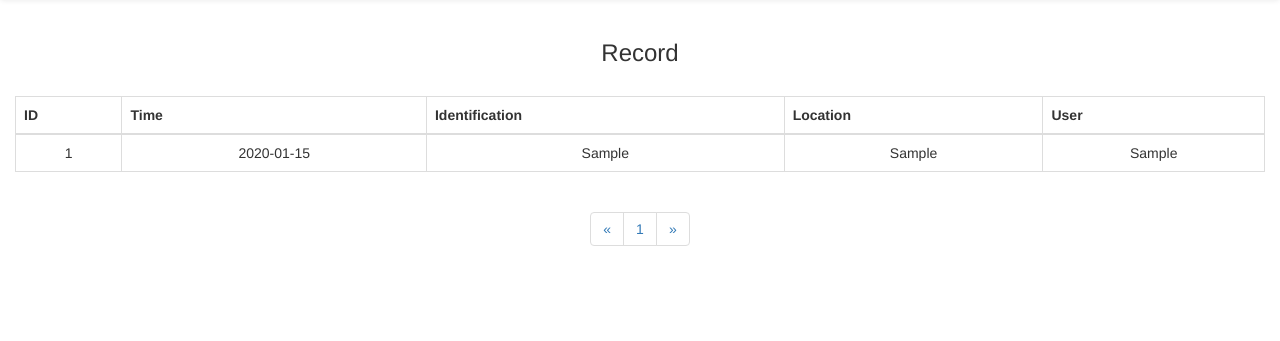
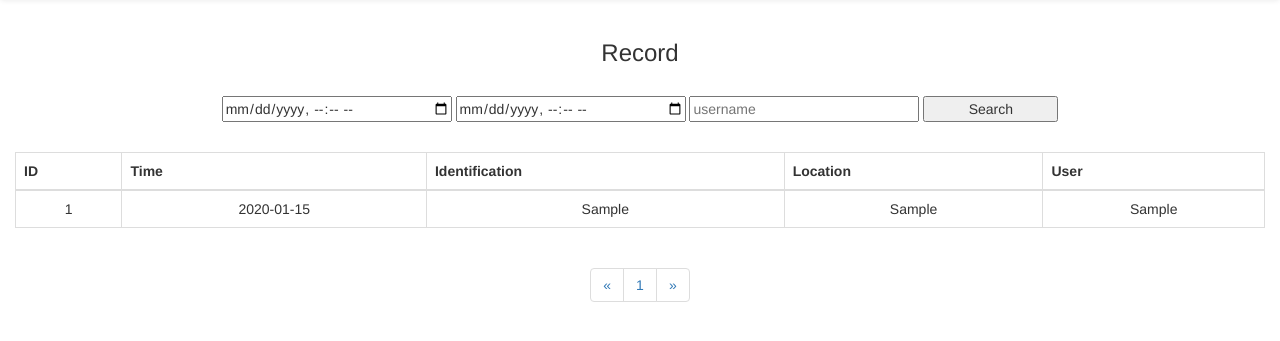
Before and after one commit to zard0214/bird_sightings, a Node server app: page /record in a window 1280 px wide. Shown: the part 82-423 px from the top of the page. Run offline with Node 20, Linux system fonts and the light colour scheme; tables that the repository leaves empty hold one stand-in row (values such as "Sample post"); some libraries are stand-ins or nearby versions.

Commit message:
search area

```diff
--- a/views/index.ejs
+++ b/views/index.ejs
@@ -10,7 +10,17 @@
     <h3><%= title %></h3><br>
 <!--    <div class="row">-->
 <!--    </div>-->
-    <table class="table table-bordered">
+    <div class="container">
+        <div class="search-container">
+            <form action="/record" method="GET">
+                <input style="width: 230px" type="datetime-local" name="startTime" id="startTime" >
+                <input style="width: 230px" type="datetime-local" name="endTime" id="endTime">
+                <input style="width: 230px" type="text" name="Witnesses" id="Witnesses" placeholder="username" value="<%= Witnesses %>">
+                <button style="width: 135px" type="submit">Search</button>
+            </form>
+        </div>
+    </div>
+    <table class="table table-bordered" style="margin-top: 30px">
         <thead>
         <tr><th>ID</th><th>Time</th><th>Identification</th><th>Location</th><th>User</th></tr>
         </thead>
```
